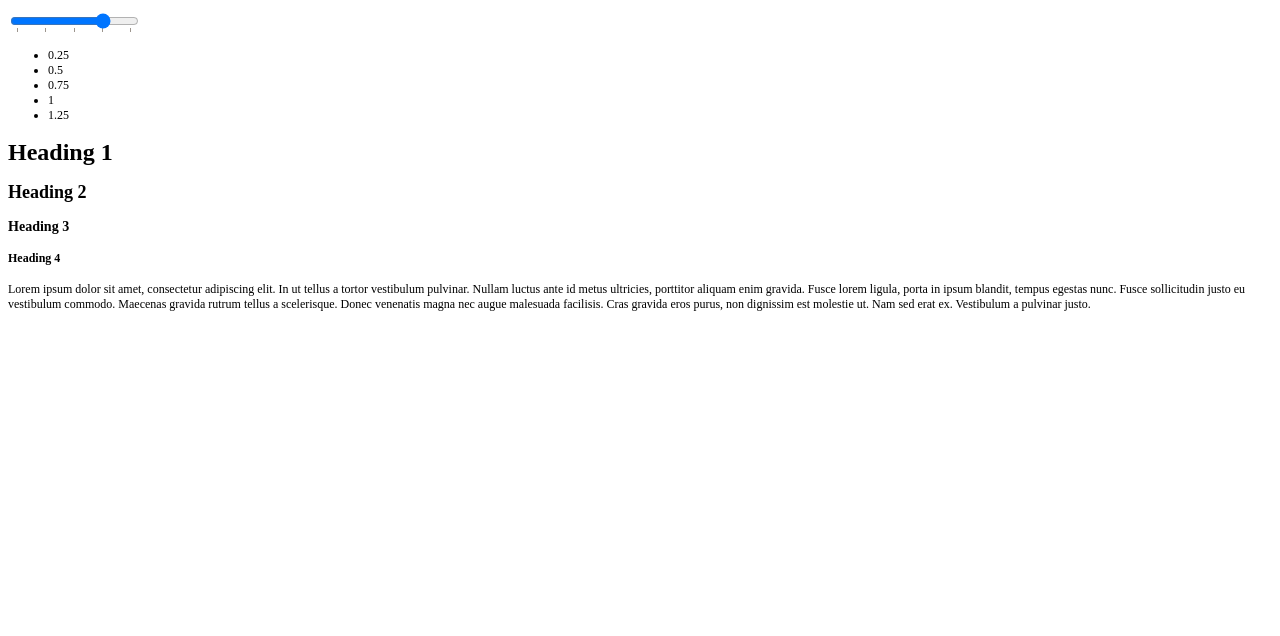
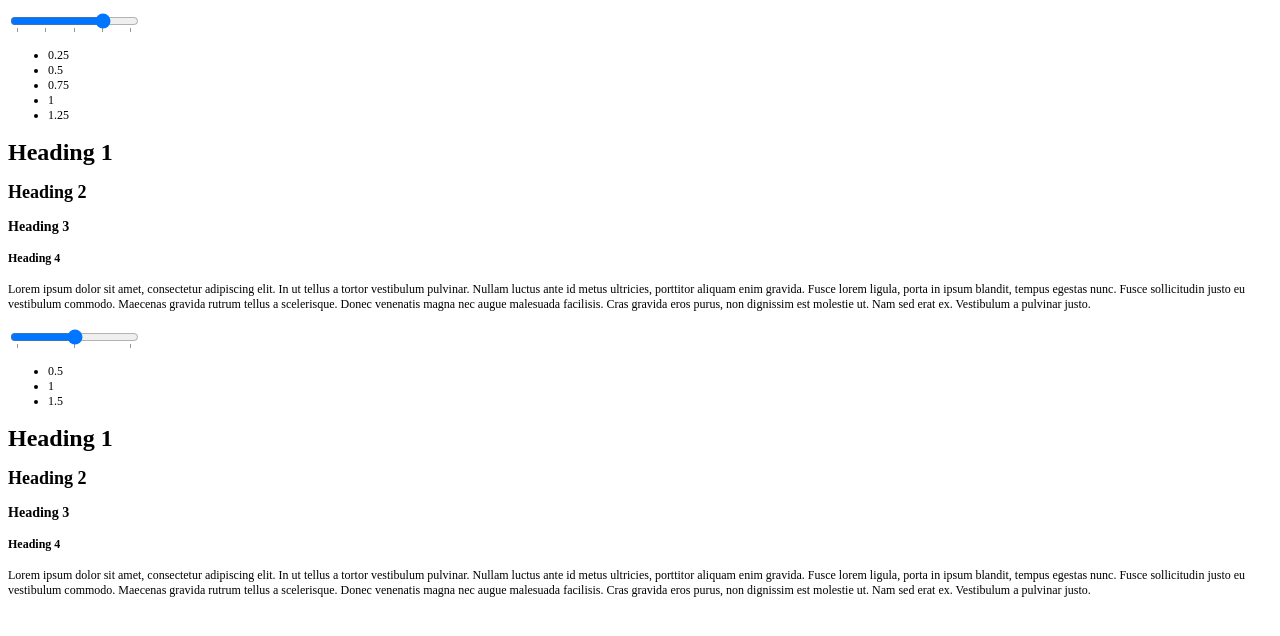
Before and after one commit to Josephine19001/gui-control-assignment, a React (Create React App) app: page / in a window 1280 px wide. Shown: the top 636 px of the page. Built offline with nearby package versions, Linux system fonts and the light colour scheme.

Commit message:
adding opacity UI settings

```diff
--- a/src/App.tsx
+++ b/src/App.tsx
@@ -1,11 +1,26 @@
-import React from 'react';
-import Slider from './components/Slider';
-import { getScaling} from './services/slider-service';
+import Slider from "./components/Slider";
+import { UISettingOptions } from "./components/Slider/util-types/types";
+import { getOpcacity, getScaling } from "./services/slider-service";
 
 const App = () => {
   getScaling();
-
-  return <Slider min={0.25} max={1.25} step={0.25} options={0}/>;
-}
+  getOpcacity();
+  return (
+    <div>
+      <Slider
+      min={0.25}
+      max={1.25}
+      step={0.25}
+      options={UISettingOptions.Scaling}
+    />
+    <Slider
+      min={0.5}
+      max={1.5}
+      step={0.5}
+      options={UISettingOptions.Opacity}
+    />
+    </div>
+  );
+};
 
 export default App;
--- a/src/components/Slider/Slider.tsx
+++ b/src/components/Slider/Slider.tsx
@@ -1,11 +1,22 @@
 import { useEffect, useState } from "react";
-import { setScalingValue, updateScaling } from "../../services/slider-service";
+import {
+  setOpacityValue,
+  setScalingValue,
+  updateOpacity,
+  updateScaling,
+} from "../../services/slider-service";
 import DemoLayout from "./demo-layout";
-import { SCALING_KEY, SliderProps } from "./util-types/types";
+import {
+  OPACITY_KEY,
+  SCALING_KEY,
+  SliderProps,
+  UISettingOptions,
+} from "./util-types/types";
 
 const Slider = ({ min, max, step, options }: SliderProps) => {
   const [values, setValues] = useState<number[]>([]);
-  const [defaultValue, setDefaultValue] = useState(1);
+  const [defaultScalingValue, setDefaultScalingValue] = useState(1);
+  const [defaultOpacityValue, setDefaultOpacityValue] = useState(1);
 
   const getRanges = (): number[] => {
     let ranges: number[] = [];
@@ -19,29 +30,55 @@ const Slider = ({ min, max, step, options }: SliderProps) => {
     let scaling = localStorage.getItem(SCALING_KEY);
 
     if (scaling) {
-      setDefaultValue(parseFloat(scaling));
+      setDefaultScalingValue(parseFloat(scaling));
+    }
+
+    let opacity = localStorage.getItem(OPACITY_KEY);
+
+    if (opacity) {
+      setDefaultOpacityValue(parseFloat(opacity));
     }
 
     setValues(getRanges());
   }, []);
 
   const onChange = (value: string) => {
-    setScalingValue(value);
-    updateScaling(parseFloat(value));
+    switch (options) {
+      case UISettingOptions.Scaling:
+        setScalingValue(value);
+        updateScaling(parseFloat(value));
+        break;
+      case UISettingOptions.Opacity:
+        setOpacityValue(value);
+        updateOpacity(parseFloat(value));
+        break;
+      default:
+        break;
+    }
   };
 
   return (
     <div className="container">
       <div className="slider-container">
-        <div key={defaultValue}>
+        <div
+          key={
+            options === UISettingOptions.Scaling
+              ? defaultScalingValue
+              : defaultOpacityValue
+          }
+        >
           <input
             type="range"
-            name="scaling-slider"
+            name={"slider-" + options}
             min={min}
             max={max}
-            list="scaling-options"
+            list={"options-" + options}
             step={step}
-            defaultValue={defaultValue}
+            defaultValue={
+              options === UISettingOptions.Scaling
+                ? defaultScalingValue
+                : defaultOpacityValue
+            }
             onChange={(e) => onChange(e.target.value)}
           />
         </div>
@@ -50,7 +87,7 @@ const Slider = ({ min, max, step, options }: SliderProps) => {
             <li key={"value-" + i}>{val}</li>
           ))}
         </ul>
-        <datalist id="scaling-options">
+        <datalist id={"options-" + options}>
           {values.map((val, i) => (
             <option value={val} key={"option-" + i} />
           ))}
--- a/src/components/Slider/util-types/types.tsx
+++ b/src/components/Slider/util-types/types.tsx
@@ -1,6 +1,8 @@
 export const BASE_SIZE = 12;
 export const DEFAULT_SCALE = 1;
+export const DEFAULT_OPACITY = 1;
 export const SCALING_KEY = 'userScalingSelection';
+export const OPACITY_KEY = 'userOpacitySelection';
 
 export interface SliderProps {
     min:number;
--- a/src/services/slider-service.tsx
+++ b/src/services/slider-service.tsx
@@ -1,15 +1,35 @@
-import { BASE_SIZE, DEFAULT_SCALE, SCALING_KEY } from "../components/Slider/util-types/types";
+import {
+  BASE_SIZE,
+  DEFAULT_OPACITY,
+  DEFAULT_SCALE,
+  OPACITY_KEY,
+  SCALING_KEY,
+} from "../components/Slider/util-types/types";
 
-export const updateScaling = (value:number) => {
-    let root = document.documentElement;
-    root.style.setProperty('font-size', (BASE_SIZE * value) +"px");
-}
+export const updateScaling = (value: number) => {
+  let root = document.documentElement;
+  root.style.setProperty("font-size", BASE_SIZE * value + "px");
+};
 
 export const getScaling = () => {
   const scaling = localStorage.getItem(SCALING_KEY);
   updateScaling(scaling ? parseFloat(scaling) : DEFAULT_SCALE);
-}
+};
 
 export const setScalingValue = (value: string) => {
-    localStorage.setItem(SCALING_KEY, value.toString());
-  };
+  localStorage.setItem(SCALING_KEY, value.toString());
+};
+
+export const updateOpacity = (value: number) => {
+  let root = document.documentElement;
+  root.style.setProperty("opacity", value.toString());
+};
+
+export const getOpcacity = () => {
+  const opacity = localStorage.getItem(OPACITY_KEY);
+  updateOpacity(opacity ? parseFloat(opacity) : DEFAULT_OPACITY);
+};
+
+export const setOpacityValue = (value: string) => {
+  localStorage.setItem(OPACITY_KEY, value.toString());
+};
```
